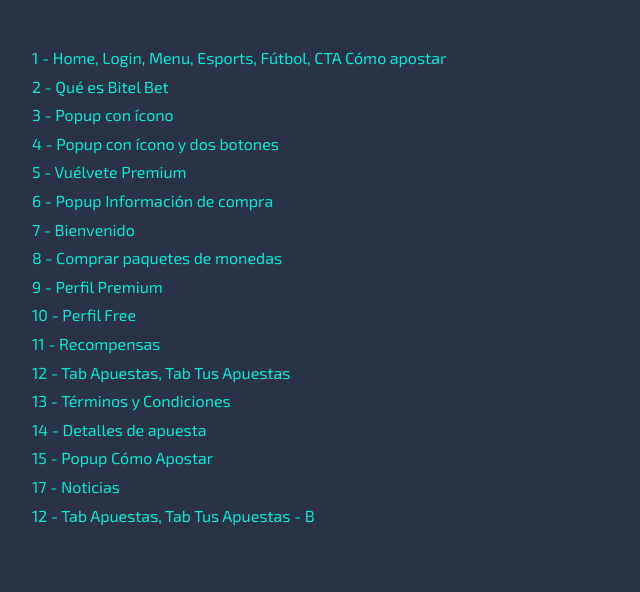
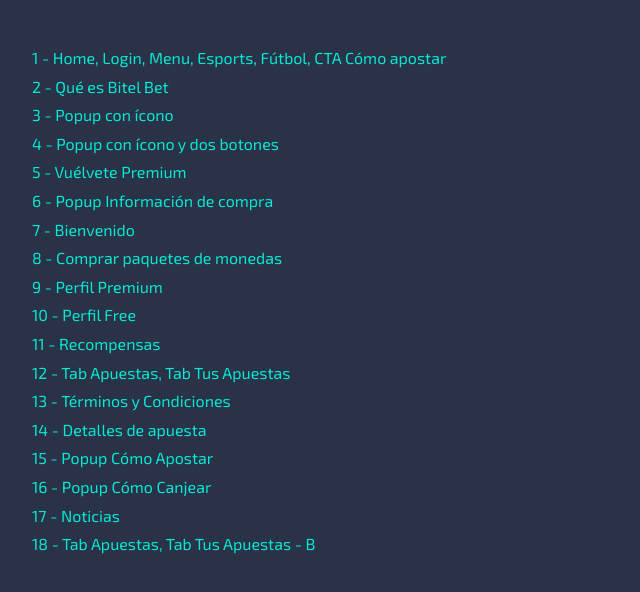
Before and after one commit to germansalamanca/bitel-bet, a website: page index.html in a window 1280 px wide. Shown: the whole page, without its empty margins (0-640 px from the left). Drawn offline with Linux system fonts and the light colour scheme.

Commit message:
Update index

```diff
--- a/index.html
+++ b/index.html
@@ -37,8 +37,9 @@
     <li><a href="13-tyc.html">13 - Términos y Condiciones</a></li>
     <li><a href="14-detalles-de-apuesta.html">14 - Detalles de apuesta</a></li>
     <li><a href="15-popup-como-apostar.html">15 - Popup Cómo Apostar</a></li>
+    <li><a href="16-popup-como-canjear.html">16 - Popup Cómo Canjear</a></li>
     <li><a href="17-noticias.html">17 - Noticias</a></li>
-    <li><a href="18-tabs-apuestas-b.html">12 - Tab Apuestas, Tab Tus Apuestas - B</a></li>
+    <li><a href="18-tabs-apuestas-b.html">18 - Tab Apuestas, Tab Tus Apuestas - B</a></li>
   </ul>
   <script src="./js/functions.js" type="text/javascript" charset="utf-8"></script>
 </body>
```
